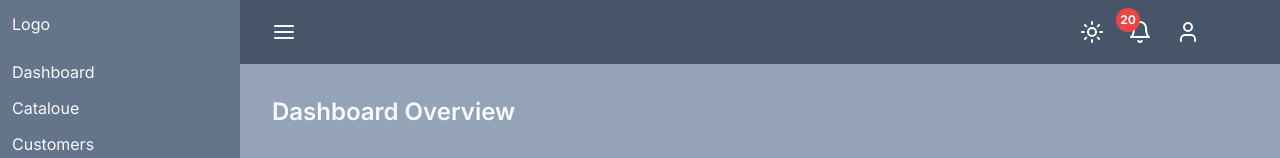
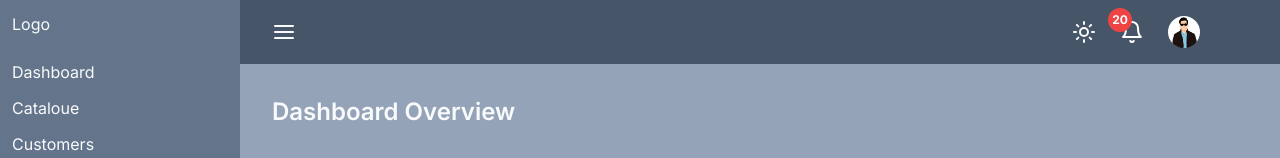
Before and after one commit to skazimhasani/Vendo-Square, a Next.js app: page /dashboard in a window 1280 px wide. Shown: the top 158 px of the page. Built offline with nearby package versions, Linux system fonts and the light colour scheme.

Commit message:
User Profile

```diff
--- a/components/backoffice/navbar.jsx
+++ b/components/backoffice/navbar.jsx
@@ -1,4 +1,6 @@
-import { AlignJustify, Bell, Menu, Sun, User } from "lucide-react";
+"use client";
+import { AlignJustify, Bell, Sun } from "lucide-react";
+import Image from "next/image";
 import React from "react";
 
 export default function Navbar() {
@@ -17,7 +19,6 @@ export default function Navbar() {
         <button>
           <Sun />
         </button>
-        <button>
         <button
           type="button"
           className="relative inline-flex items-center p-3 text-sm font-medium text-center text-white bg-transparent rounded-lg"
@@ -28,9 +29,14 @@ export default function Navbar() {
             20
           </div>
         </button>
-        </button>
         <button>
-          <User />
+          <Image
+            src="/profile.jpg"
+            alt="User Profile"
+            width={200}
+            height={200}
+            className="w-8 h-8 rounded-full"
+          />
         </button>
       </div>
     </div>
```
Also changed, not shown: public/profile.jpg (added). Lines whose indentation alone changed are shown as unchanged.
